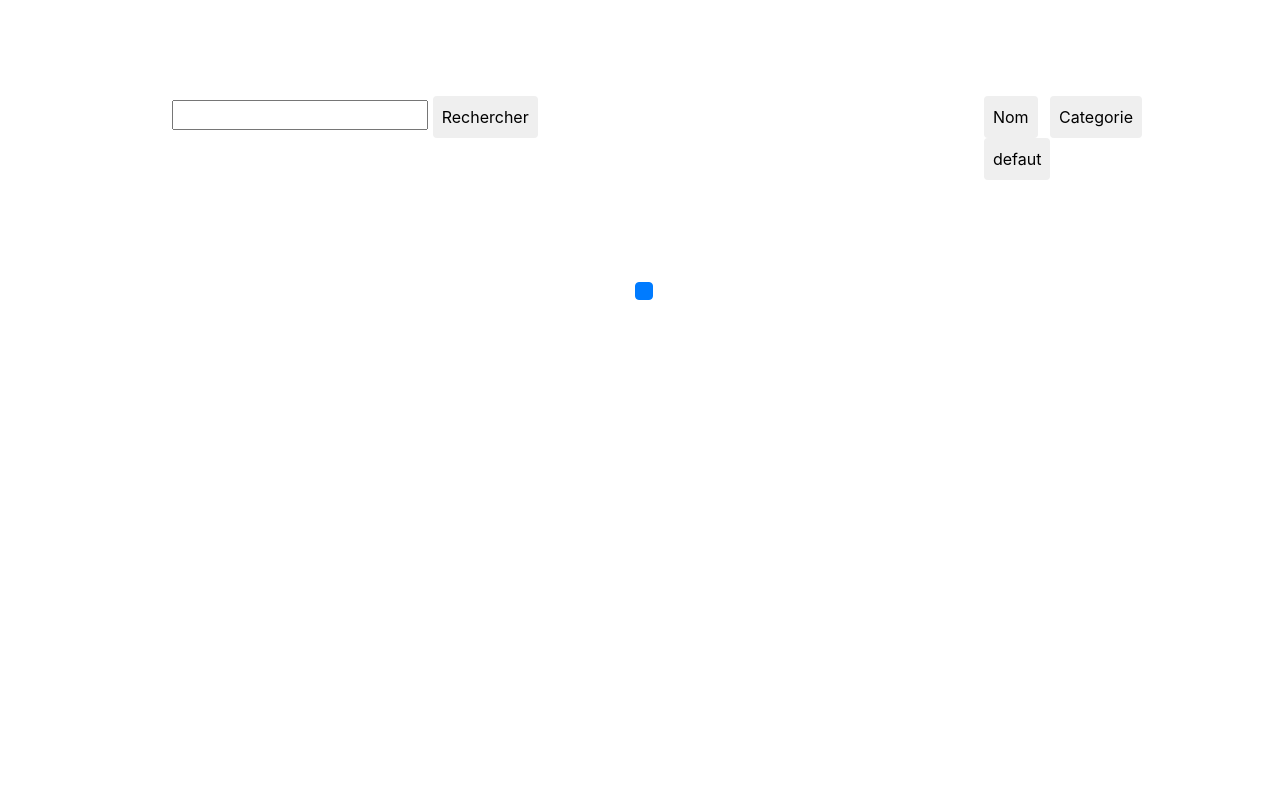
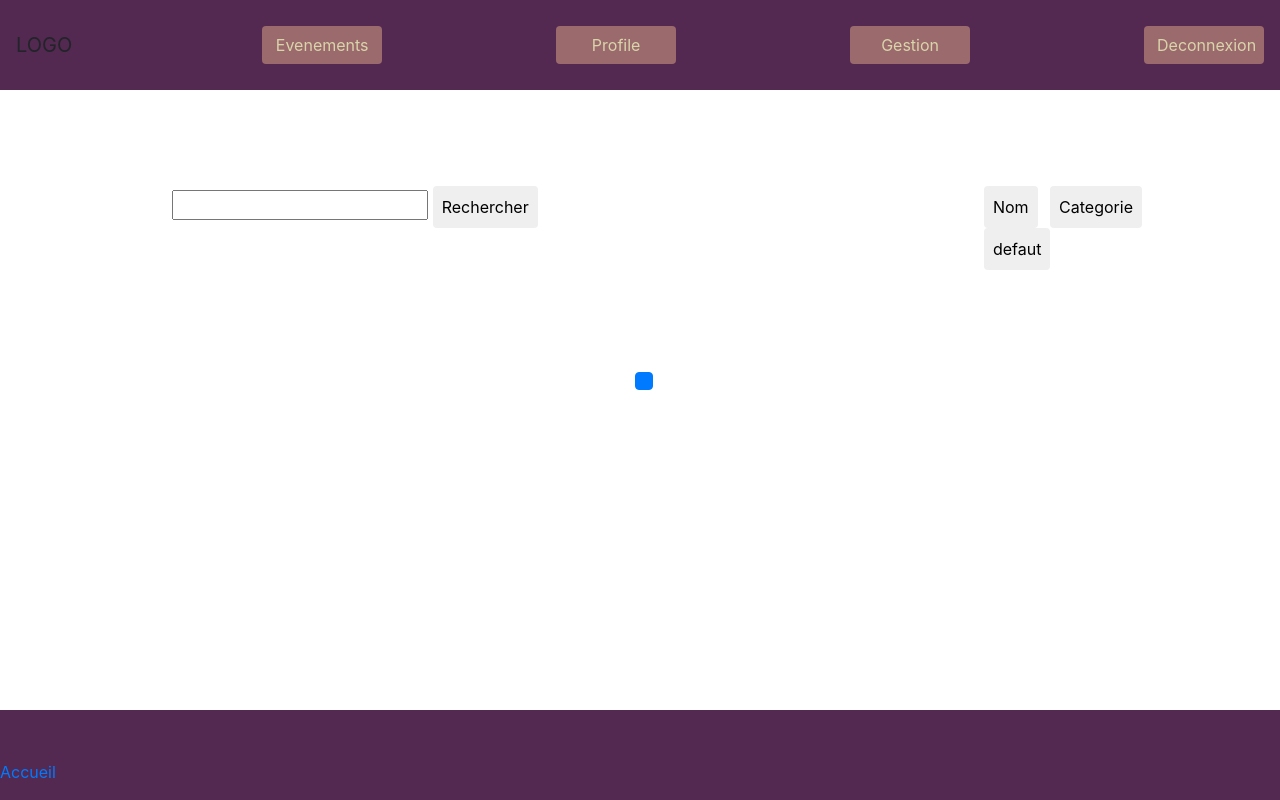
Before and after one commit to DownZeroDay/Poudlard, a PHP site: template templates/index/home.html.twig in a window 1280 px wide. Run offline with PHP 8.4, Linux system fonts and the light colour scheme; the template is opened without the code that fills it, so the values that code supplies are empty; some libraries are stand-ins or nearby versions.

Commit message:
fonction delete et header

```diff
--- a/public/css/style.css
+++ b/public/css/style.css
@@ -1,6 +1,7 @@
 /** Principal */
 .fa-trash-can{
     color: red;
+}
 .space-button{
     margin-top: 200px !important;
 }
@@ -24,3 +25,38 @@
     outline: none;
     box-shadow: none;
   }
+
+/************* BODY ***************************/
+body{
+    /* overflow: hidden; */
+    margin: 0;
+}
+
+/************* HEADER ***************************/
+/* header{
+    background-position: center;
+    background-size: cover;
+    margin: 0%
+} */
+nav{
+    background: #532851;
+    width: auto;
+    height: 90px;
+
+
+}
+nav .btn{
+    background-color: #9B6A6C;
+    width: 120px;
+    color: #D9D5AB;
+}
+
+/************* FOOTER ***************************/
+footer{
+    height: 90px;
+    background-color: #532851;
+    position:absolute;
+    bottom:0;
+    width:100%;
+    padding-top:50px;
+}
--- a/templates/global/footer.html.twig
+++ b/templates/global/footer.html.twig
@@ -1,5 +1,20 @@
-  </body>
-    <footer>
-    </footer>
+<!DOCTYPE html>
+<html lang="en">
+<head>
+    <meta charset="UTF-8">
+    <meta http-equiv="X-UA-Compatible" content="IE=edge">
+    <meta name="viewport" content="width=device-width, initial-scale=1.0">
+    <link href="//maxcdn.bootstrapcdn.com/bootstrap/4.1.1/css/bootstrap.min.css" rel="stylesheet">
+    <link href="/css/style.css" rel="stylesheet">
+    <title>{{title}}</title>
+</head>
+<body>
+
+
+        <footer>
+            <a href=""> Accueil</a>
+        </footer>
+
     <script src="/js/main.js" type="text/javascript"></script>
+</body>
 </html>
--- a/templates/global/header.html.twig
+++ b/templates/global/header.html.twig
@@ -1,11 +1,27 @@
 <!DOCTYPE html>
-<html lang="fr">
-  <head>
+<html lang="en">
+<head>
     <meta charset="UTF-8">
     <meta http-equiv="X-UA-Compatible" content="IE=edge">
     <meta name="viewport" content="width=device-width, initial-scale=1.0">
-    <link href="https://maxcdn.bootstrapcdn.com/bootstrap/4.1.1/css/bootstrap.min.css" rel="stylesheet">
+    <link href="//maxcdn.bootstrapcdn.com/bootstrap/4.1.1/css/bootstrap.min.css" rel="stylesheet">
     <link href="/css/style.css" rel="stylesheet">
     <title>{{title}}</title>
-  </head>
-  <body>
+</head>
+    <body>
+        <header>
+            <nav class="navbar">
+                <a class="navbar-brand">LOGO</a>
+                <button class="btn"> Evenements </button>
+                <button class="btn"> Profile </button>
+                <button class="btn"> Gestion </button>
+
+                <form method="POST" action="/">
+                    <button class="btn my-2 my-sm-0" type="submit" name="logout_btn"> Deconnexion </button>
+                </form>
+
+                </nav>
+        </header>
+
+    </body>
+</html>
```
Also changed, not shown: src/Controller/BdeController.php (+11 -16 lines), src/Repository/EvenementRepository.php (+8 -0 lines), templates/index/infos_bde.html.twig (+7 -5 lines).
